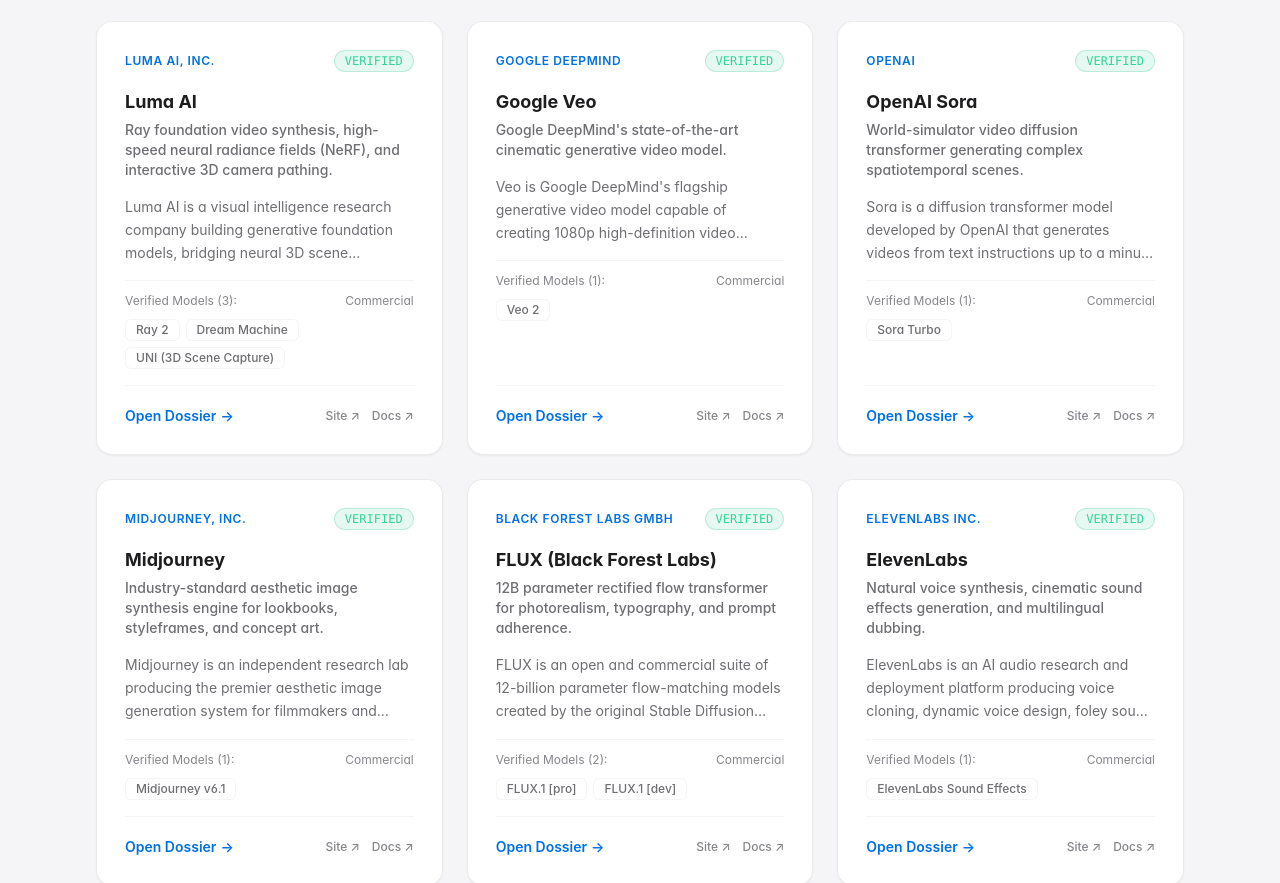
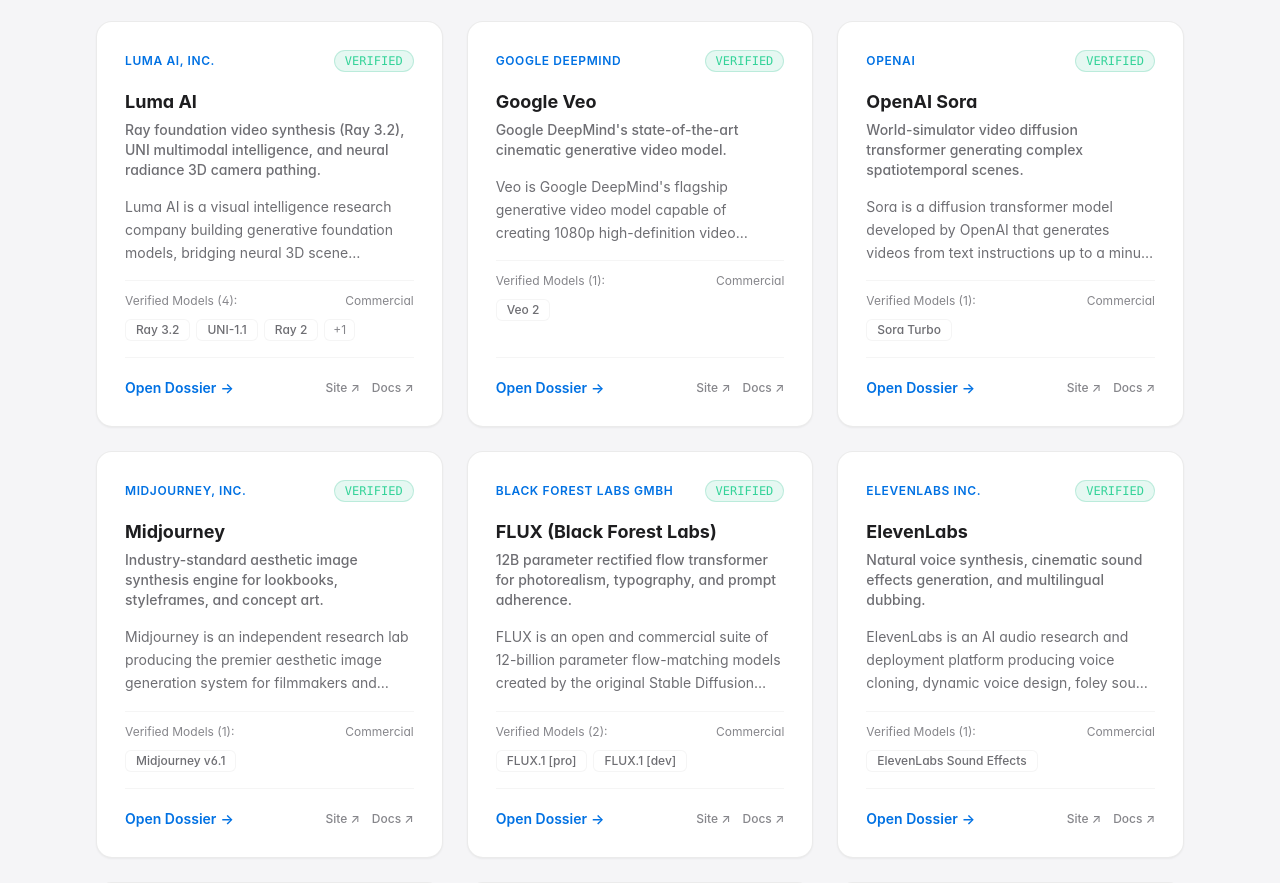
Before and after one commit to jatwa/creator-amusemac, a Next.js app: page /ai in a window 1280 px wide. Shown: the part 1140-2023 px from the top of the page. Built offline with nearby package versions, Linux system fonts and the light colour scheme.

Commit message:
fix: correct luma model lifecycle metadata

```diff
--- a/data/ai-entities-canonical.ts
+++ b/data/ai-entities-canonical.ts
@@ -357,16 +357,16 @@
     name: "Luma AI",
     entityType: "COMPANY",
     vendor: "Luma AI, Inc.",
-    tagline: "Ray foundation video synthesis, high-speed neural radiance fields (NeRF), and interactive 3D camera pathing.",
+    tagline: "Ray foundation video synthesis (Ray 3.2), UNI multimodal intelligence, and neural radiance 3D camera pathing.",
     description:
-      "Luma AI is a visual intelligence research company building generative foundation models, bridging neural 3D scene reconstruction (NeRFs and Gaussian Splats) and high-temporal-coherence video generation through Ray 2 and the Dream Machine platform architecture.",
+      "Luma AI is a visual intelligence research company building generative foundation models, bridging neural 3D scene reconstruction and high-temporal-coherence video generation through Ray 3.2 and the UNI multimodal architecture.",
     category: "VIDEO",
-    secondaryCategories: ["VFX", "PREVIS"],
+    secondaryCategories: ["VFX", "PREVIS", "IMAGE"],
     capabilities: [
-      "Ray 2 & Dream Machine Fast Video Generation",
+      "Ray 3.2 High-Fidelity Generative Video Synthesis",
+      "UNI-1.1 Multimodal Visual Intelligence & Image Generation",
       "Camera Motion Keyframing & Directorial Pathing",
-      "NeRF & 3D Gaussian Splatting Scene Capture (UNI)",
-      "High Temporal Coherence Transitions"
+      "NeRF & 3D Gaussian Splatting Volumetric Reconstruction"
     ],
     productionStages: ["PRE_PRODUCTION", "PRODUCTION", "VFX", "AI"],
     officialWebsite: "https://lumalabs.ai",
@@ -380,12 +380,12 @@
     },
     modelsAndProducts: [
       {
-        id: "prod-luma-ray-2",
-        name: "Ray 2",
-        version: "2.0",
+        id: "prod-luma-ray-3-2",
+        name: "Ray 3.2",
+        version: "3.2",
         category: "VIDEO",
-        description: "Next-generation video foundation model with ultra-realistic physics, camera control, and high temporal coherence.",
-        releaseDate: "2024-12-18",
+        description: "Current flagship video foundation model with enhanced physical realism, camera kinematics, and high temporal coherence.",
+        releaseDate: "2025-05-10",
         contextWindowOrDuration: "5s - 9s iterations",
         resolutionOrOutput: "1080p / 4K Upscale",
         commercialStatus: "FREEMIUM",
@@ -394,6 +394,38 @@
         sourceId: "src-luma-01",
         verificationStatus: "VERIFIED",
         lifecycleStatus: "CURRENT"
+      },
+      {
+        id: "prod-luma-uni-1-1",
+        name: "UNI-1.1",
+        version: "1.1",
+        category: "IMAGE",
+        description: "Current multimodal foundation model supporting high-fidelity image synthesis and neural 3D scene representation.",
+        releaseDate: "2025-02-15",
+        contextWindowOrDuration: "Multimodal visual synthesis",
+        resolutionOrOutput: "High-Resolution Image / 3D Gaussian Splats",
+        commercialStatus: "FREEMIUM",
+        officialDocsUrl: "https://lumalabs.ai/interactive-scenes",
+        lastVerifiedAt: "2026-09-13",
+        sourceId: "src-luma-01",
+        verificationStatus: "VERIFIED",
+        lifecycleStatus: "CURRENT"
+      },
+      {
+        id: "prod-luma-ray-2",
+        name: "Ray 2",
+        version: "2.0",
+        category: "VIDEO",
+        description: "Prior generation video foundation model developed by Luma AI.",
+        releaseDate: "2024-12-18",
+        contextWindowOrDuration: "5s - 9s iterations",
+        resolutionOrOutput: "1080p",
+        commercialStatus: "FREEMIUM",
+        officialDocsUrl: "https://lumalabs.ai/ray",
+        lastVerifiedAt: "2026-09-13",
+        sourceId: "src-luma-01",
+        verificationStatus: "VERIFIED",
+        lifecycleStatus: "HISTORICAL"
       },
       {
         id: "prod-dream-machine",
@@ -410,22 +442,6 @@
         sourceId: "src-luma-01",
         verificationStatus: "VERIFIED",
         lifecycleStatus: "HISTORICAL"
-      },
-      {
-        id: "prod-luma-uni",
-        name: "UNI (3D Scene Capture)",
-        version: "1.1",
-        category: "PREVIS",
-        description: "Neural 3D Gaussian splatting and volumetric reconstruction system for interactive virtual camera sets.",
-        releaseDate: "2024-01-15",
-        contextWindowOrDuration: "Volumetric neural radiance capture",
-        resolutionOrOutput: "Real-time 3D Gaussian Splats",
-        commercialStatus: "FREEMIUM",
-        officialDocsUrl: "https://lumalabs.ai/interactive-scenes",
-        lastVerifiedAt: "2026-09-13",
-        sourceId: "src-luma-01",
-        verificationStatus: "VERIFIED",
-        lifecycleStatus: "ACTIVE"
       }
     ],
     toolId: "tool-luma",
```
